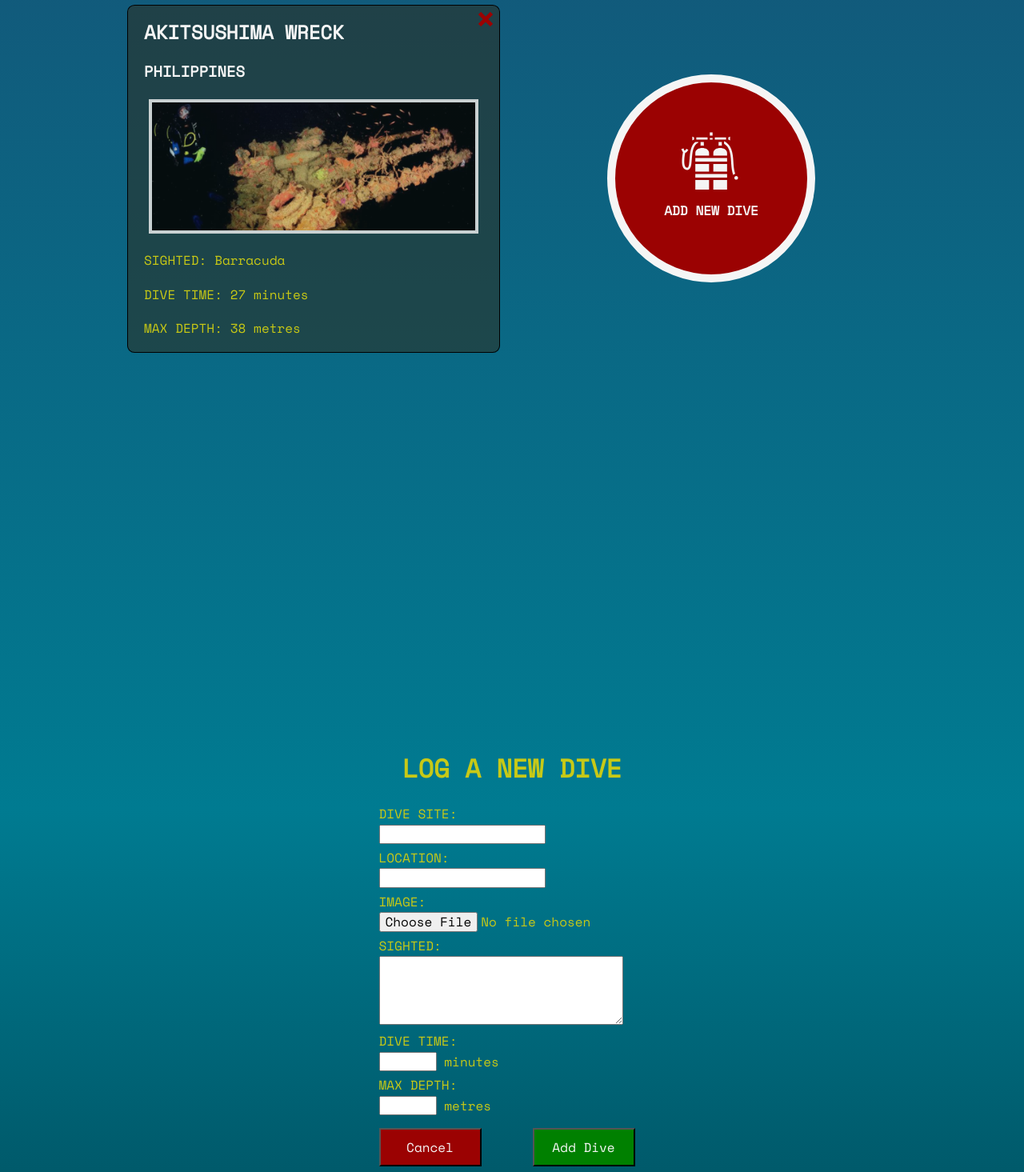
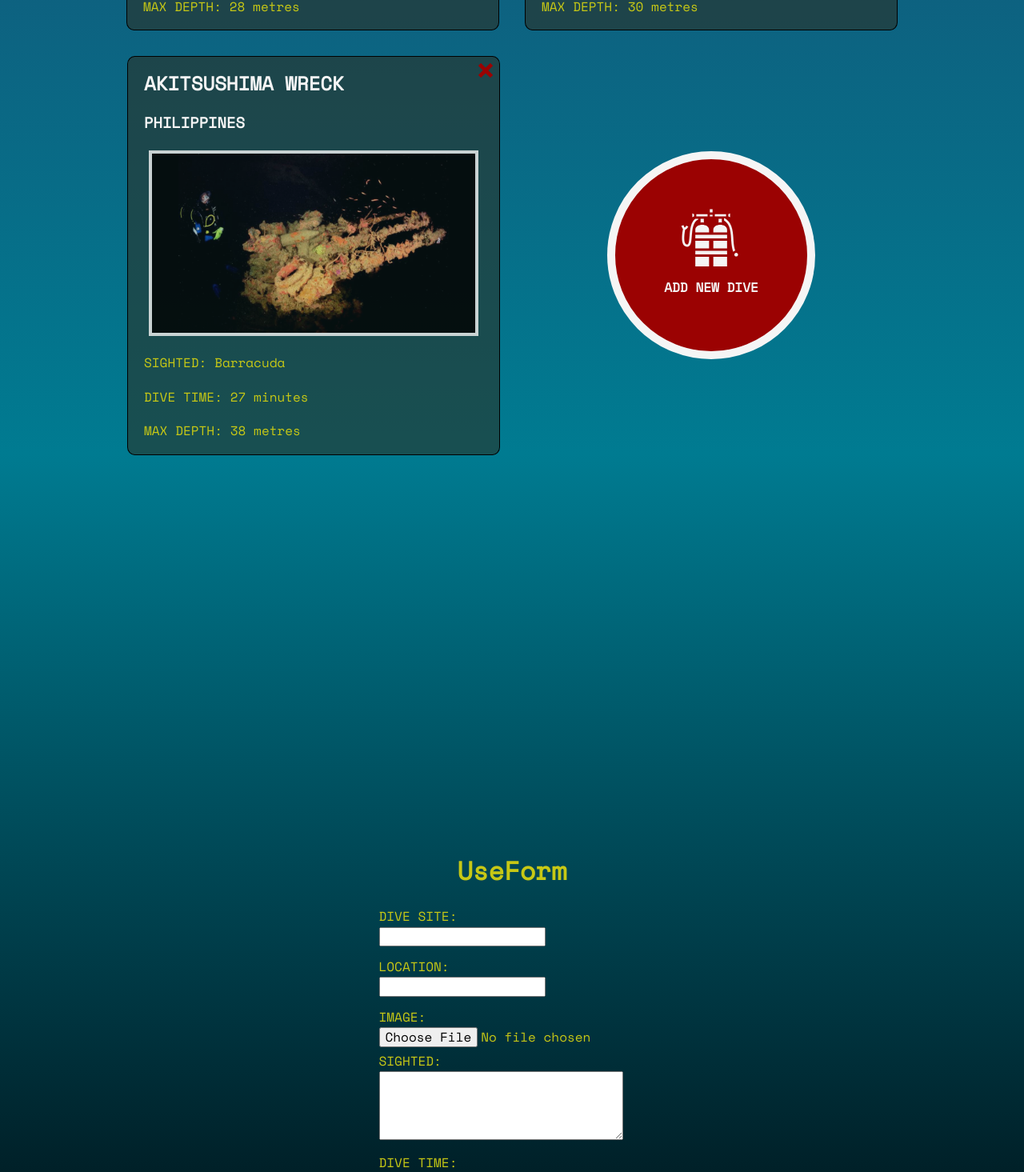
Before and after one commit to O-MAY/dive-log, a React (Create React App) app: page / in a window 1280 px wide. Shown: the part 580-2045 px from the top of the page at 80% size. Built offline with nearby package versions, Linux system fonts and the light colour scheme.

Commit message:
cancel button functions as previous. Need to display form submission sucess message

```diff
--- a/src/App.js
+++ b/src/App.js
@@ -2,7 +2,6 @@ import { useState } from 'react';
 
 import Header from './components/Header';
 import Dives from './components/Dives';
-import AddDiveForm from './components/AddDiveForm';
 import AddDiveButton from './components/AddDiveButton';
 import NoDivesMessage from './components/NoDivesMessage';
 import UseForm from './components/UseForm';
@@ -60,7 +59,6 @@ const addDive = (dive) => {
             {dives.length > 0 ? <Dives dives={dives} onDelete={deleteDive} />
             :(<NoDivesMessage />)}
               {dives.length > 0 ? '' : <div id='add-dive-button-no-dives'><AddDiveButton /></div>}
-            <AddDiveForm onAdd={addDive} />
             <UseForm onAdd={addDive} />
     </div>
     </>
--- a/src/components/AddDiveForm.js
+++ /dev/null
@@ -1,90 +0,0 @@
-import React from 'react'
-import { useState } from 'react'
-import {Link} from 'react-scroll'
-
-
-const AddDive = ({ onAdd }) => {
-
-    const [diveSite, setDiveSite] = useState('')
-    const [location, setLocation] = useState('')
-    const [img, setImg] = useState('')
-    const [sighted, setSighted] = useState('')
-    const [diveTime, setDiveTime] = useState('')
-    const [maxDepth, setMaxDepth] = useState('')
-
-const onSubmit = (e) => {
-    e.preventDefault()
-
-    onAdd({ diveSite, location, img, sighted, diveTime, maxDepth })
-
-    setDiveSite('')
-    setLocation('')
-    setImg('')
-    setSighted('')
-    setDiveTime('')
-    setMaxDepth('')
-}
-
-const onCancel = (e) => {
-    e.preventDefault()
-
-    setDiveSite('')
-    setLocation('')
-    setImg('')
-    setSighted('')
-    setDiveTime('')
-    setMaxDepth('')
-}
-
-  return (
-    <div id='add-dive-form'>
-        <h1>LOG A NEW DIVE</h1>
-        <form onSubmit={onSubmit}>
-            <div>
-                <label>DIVE SITE:</label>
-                <input
-                    className='form-field'
-                    type='text'
-                    placeholder=''
-                    value={diveSite}
-                    onChange={((e) => setDiveSite(e.target.value))}
-
-                />
-            </div>
-            <div>
-                <label>LOCATION:</label>
-                <input
-                    className='form-field'
-                    type='text'
-                    placeholder=''
-                    value={location}
-                    onChange={(e) => setLocation(e.target.value)}
-                />
-            </div>
-            <div>
-                <label>IMAGE:</label>
-                <input className='form-field' type='file' placeholder='' value={img} onChange={(e) => setImg(e.target.value)} />
-            </div>
-            <div>
-                <label>SIGHTED:</label>
-                <textarea className='form-field' type='text' placeholder='' value={sighted} onChange={(e) => setSighted(e.target.value)} />
-            </div>
-            <div>
-                <label>DIVE TIME:</label>
-                <span><input className='form-field form-number-input' type='number' placeholder='' maxLength="3" size="3" value={diveTime} onChange={(e) => setDiveTime(e.target.value)} /> minutes</span>
-            </div>
-            <div>
-                <label>MAX DEPTH:</label>
-                <span><input className='form-field form-number-input' type='number' placeholder='' maxLength="3" size="3" value={maxDepth} onChange={(e) => setMaxDepth(e.target.value)} /> metres</span>
-            </div>
-
-            <Link to="dives-container" spy={true} smooth={true} offset={-100} duration={500}>
-            <button className='cancel-dive-btn' onClick={onCancel}>Cancel</button>
-            </Link>
-            <button className='add-dive-btn' onClick={onSubmit}>Add Dive</button>
-        </form>
-    </div>
-  )
-}
-
-export default AddDive;
--- a/src/components/UseForm.js
+++ b/src/components/UseForm.js
@@ -4,11 +4,18 @@ import {Link} from 'react-scroll'
 
 export default function UseForm({ onAdd }) {
 
-const { register, handleSubmit, watch, formState: { errors } } = useForm();
-  const onSubmit = data => {
+const successMessage = 'Dive has been logged.'
+
+const { register, handleSubmit, reset, formState: { isSubmitted, errors } } = useForm();
+  const onSubmit = (data) => {
     onAdd(data)
-    console.log('Submit button pressed.');
+    reset()
+    console.log(successMessage)
   };
+
+  const onCancel = () => {
+    reset()
+  }
 
   return (
     <div id='add-dive-form'>
@@ -21,9 +28,9 @@ const { register, handleSubmit, watch, formState: { errors } } = useForm();
                     type='text'
                     placeholder=''
                 />
-               <p style={{color: "red"}}>
+               <strong><p style={{color: "red"}}>
                   {errors.diveSite?.type === "required" && "Field is required."}
-                </p>
+                </p></strong>
             </div>
             <div>
                 <label>LOCATION:</label>
@@ -32,9 +39,9 @@ const { register, handleSubmit, watch, formState: { errors } } = useForm();
                     type='text'
                     placeholder=''
                 />
-                <p style={{color: "red"}}>
+                <strong><p style={{color: "red"}}>
                   {errors.location?.type === "required" && "Field is required."}
-                </p>
+                </p></strong>
             </div>
             <div>
                 <label>IMAGE:</label>
@@ -51,10 +58,10 @@ const { register, handleSubmit, watch, formState: { errors } } = useForm();
                 type='text'
                 placeholder=''
                />
-               <p style={{color: "red"}}>
+               <strong><p style={{color: "red"}}>
                   {errors.sighted?.type === "required" && "Field is required."}
                   {errors.sighted?.type === "maxLength" && "Maximum character length is 120."}
-                </p>
+                </p></strong>
             </div>
             <div>
                 <label>DIVE TIME:</label>
@@ -64,7 +71,7 @@ const { register, handleSubmit, watch, formState: { errors } } = useForm();
                 placeholder=''
                 /> minutes</span>
                 <strong><p style={{color: "red"}}>
-                  {errors.diveTime?.type === "required" && "Dive is required."}
+                  {errors.diveTime?.type === "required" && "Field is required."}
                   {errors.diveTime?.type === "max" && "Wow there! Your dive time was longer than the world record.. Try again."}
                 </p></strong>
             </div>
@@ -78,15 +85,16 @@ const { register, handleSubmit, watch, formState: { errors } } = useForm();
                 size="3"
                 /> metres</span>
                 <strong><p style={{color: "red"}}>
-                  {errors.maxDepth?.type === "required" && "Dive is required."}
+                  {errors.maxDepth?.type === "required" && "Field is required."}
                   {errors.maxDepth?.type === "max" && "The Mariana Trench is 11,034m deep. Are you sure you got your depth correct?"}
                 </p></strong>
             </div>
 
             <Link to="dives-container" spy={true} smooth={true} offset={-100} duration={500}>
-            <button className='cancel-dive-btn'>Cancel</button>
+            <input className='cancel-dive-btn' value='Cancel' type="reset" onClick={onCancel} />
             </Link>
             <input className='add-dive-btn' value='Add Dive' type='submit' />
+            {isSubmitted.formState ? <p>Hello</p> : ''}
         </form>
     </div>
   )
--- a/src/styles/_dive.scss
+++ b/src/styles/_dive.scss
@@ -23,11 +23,13 @@
         }
     img {
         width: 90%;
-        max-height: 10rem;
-        object-fit: cover;
+        max-height: 14rem;
+        object-fit: contain;
         border: whitesmoke solid 0.25rem;
         opacity: 80%;
         align-self: center;
+
+        background-color: #000000;
 
         margin: 0.75rem 0 0.75rem 0;
     }
--- a/src/styles/styles.css
+++ b/src/styles/styles.css
@@ -38,12 +38,13 @@
 }
 .dive-card img {
   width: 90%;
-  max-height: 10rem;
-  -o-object-fit: cover;
-     object-fit: cover;
+  max-height: 14rem;
+  -o-object-fit: contain;
+     object-fit: contain;
   border: whitesmoke solid 0.25rem;
   opacity: 80%;
   align-self: center;
+  background-color: #000000;
   margin: 0.75rem 0 0.75rem 0;
 }
 .dive-card .delete-button {
```
Also changed, not shown: 1 other file (tests, documents, lock files or other folders).
